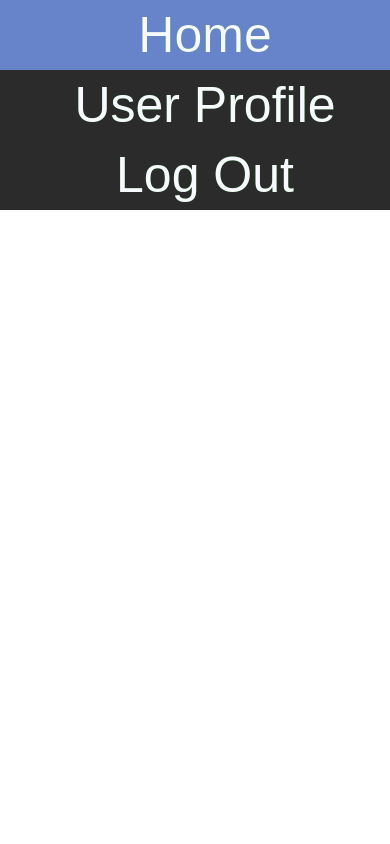
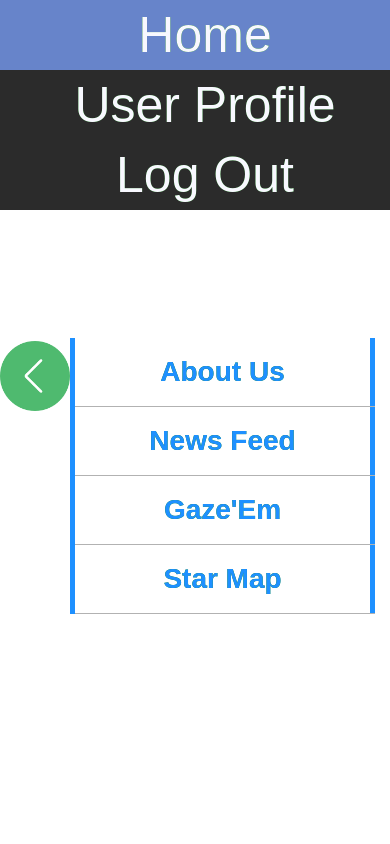
Before and after one commit to MiraculousNightingale/Stargazer, a PHP site: page / in a window 390 px wide. Run offline with PHP 8.4, Linux system fonts and the light colour scheme; the visitor is signed in with stand-in values (Sample User, id 1); some libraries are stand-ins or nearby versions.

Commit message:
Style (css) 10:23 PM Stargazer
:)

```diff
--- a/css/index.css
+++ b/css/index.css
@@ -27,58 +30,84 @@ header {
     width: 300px;
     transition: .3s;
 }
+*/
+
+.menu{
+    height: 77px;
+    position: fixed;
+    top:40vh;
+    display: flex;
+    left: 0;
+    flex-direction: row;
+/*    background: black;*/
+}
 
 .menu-summoner {
-    position: fixed;
+    position: relative;
     z-index: 1;
-    display: flex;
+/*    display: none;*/
+    margin: auto;
     flex-direction: column;
-    margin-left:-380px;
-    width: 400px;
+/*    margin-left:-380px;*/
+    width: 300px;
     transition: .3s;
 }
 
-.menu-summoner:hover {
-    margin-left: 0px;
+.leftRighter{
+   float: left;
+    width: 70px;
+    height: 100%;
+    background: black;
+    cursor: pointer;
+    color:white;
+    line-height: 280px;
+    background: url(img/right_arrow.png) no-repeat;
+    background-size: contain;
+    background-position: center;
+    transition: .3s;
+    transform: rotate(180deg);
+}
+.leftRighter:hover{
+/*  background: rgba(30,30,30,1);*/
     transition: .3s;
 }
-
-.menu-summoner:hover + .page-wrap {
-    z-index: 0;
-    background: rgba(0, 0, 0, .8);
-    transition: .4s;
-}
-
-.menu-summoner:hover > .left-menu {
-    box-shadow: 0 0 10px 2px ghostwhite;
-    transition: 1.4s;
-}
-
-/*Debug*/
-/*.menu-summoner:hover {*/
-/*background: white;*/
-/*}*/
-
 .left-menu span {
-    padding: 20px 0;
-    font-weight: 300;
+    display: block;
+/*    padding: 20px 50px;*/
+    font-weight: bold;
+    border-bottom: 3px dashed rgba(0,0,0,.3);
+    user-select: none;
 }
 
 .tab-list {
-    text-align: left;
-    font-size: 28px;
+    background: rgba(255,255,255,1);
+    border-left: 5px solid dodgerblue;
 }
 
 .tab-list li {
-    display: block;
-    padding: 20px 10px;
-    border-top: 1px black solid;
-    font-weight: 100;
-    color: #6784ca;
+/*    position: relative;*/
+/*    display: block;*/
+    border-bottom: 1px solid rgba(0,0,0,.3);
+/*    color: #6784ca;*/
+
+    user-select: none;
 }
 
 .tab-list a {
-    width: 100%;
+    display: block;
+    cursor: pointer;
+    text-align: left;
+    text-align: center;
+    color: dodgerblue;
+    font-weight: 550;
+    font-size: 28px;
+    padding: 20px 20px;
+    border-right: 5px solid dodgerblue;
+    transition: .1s;
+}
+.tab-list a:hover{
+    background: rgba(230,230,230,.3);
+    margin-right: -10px;
 }
 
 .general-container {
@@ -181,14 +232,30 @@ padding: 10px;
     padding: 10px;
     background: #6784ca;
     color: white;
-    border-bottom: 1px black solid;
     text-align: center;
 }
 
+/*SCROLL IN ARTICLE*/
+
+::-webkit-scrollbar{
+    width:10px;
+}
+
+::-webkit-scrollbar-track {
+    background: #f1f1f1;
+}
+
+::-webkit-scrollbar-thumb{
+    background: #888;
+}
+
+::-webkit-scrollbar-thumb:hover{
+    background: #555;
+}
 /*MEDIA LOL*/
 
 @media screen and (max-width:1000px){
-    html{
+    body{
         width:100vw;
     }
 
--- a/index.php
+++ b/index.php
@@ -26,17 +26,19 @@
         <?php echo $state_button; ?>
     </ul>
 </header>
-<div class="menu-summoner">
-    <div class="left-menu">
-        <span>Welcome to Stargazer</span>
-        <ul class="tab-list">
-            <li><a id="tab1" data="src/ajax/tab.php/?tab=info">About Us</a></li>
-            <li><a id="tab4" data="src/ajax/tab.php/?tab=news">News Feed</a></li>
-            <li><a id="tab2" data="src/ajax/tab.php/?tab=gaze">Gaze'Em</a></li>
-            <li><a id="tab3" data="star_map.php">Star Map</a></li>
-        </ul>
+    <div class="menu">
+    <!--    <div class="left-menu">-->
+    <!--        <span>Welcome</span>-->
+    <div class="leftRighter" id="leftRighter"></div>
+            <ul class="tab-list menu-summoner" id='menu'>
+                <li><a id="tab1" data="src/ajax/tab.php/?tab=info">About Us</a></li>
+                <li><a id="tab4" data="src/ajax/tab.php/?tab=news">News Feed</a></li>
+                <li><a id="tab2" data="src/ajax/tab.php/?tab=gaze">Gaze'Em</a></li>
+                <li><a id="tab3" data="star_map.php">Star Map</a></li>
+            </ul>
+    <!--    </div>-->
     </div>
-</div>
+
 <div class="page-wrap">
 </div>
 <div class="general-container">
--- a/js/index.js
+++ b/js/index.js
@@ -27,6 +27,17 @@ function tabLoad(entryURL) {
     });
 }
 
+$("#leftRighter").click(function(){
+//    alert('Hello !');
+    if($('#menu').css('display')=='none'){
+        $('#leftRighter').css('transform','rotate(0deg)');
+//        $('#menu').css('display','flex');
+        $('#menu').show();
+    }else{
+        $('#menu').hide();
+        $('#leftRighter').css('transform','rotate(180deg)');
+    }
+});
 
 // $.ajax({
 //     type:"POST",
--- a/src/ajax/tab.php
+++ b/src/ajax/tab.php
@@ -65,11 +65,12 @@ if (isset($_GET['tab'])) {
                     $text = $data['text'];
                     $img = "uploads/" . $data['image'];
                     $date = $data['date'];
+//                    <img src='$img'>
                     echo "
                     <div class='news-block'>
                         <h6 class='news-header'>$header</h6>
                         <div class='news-content'>
-                            <img src='$img'>
+                            <div class='img' style='background:url('$img');'></div>
                             <article>
                             $text
                             </article>
```
Also changed, not shown: other parts of css/index.css (+101 -21 lines), css/img/right_arrow.png (added).
